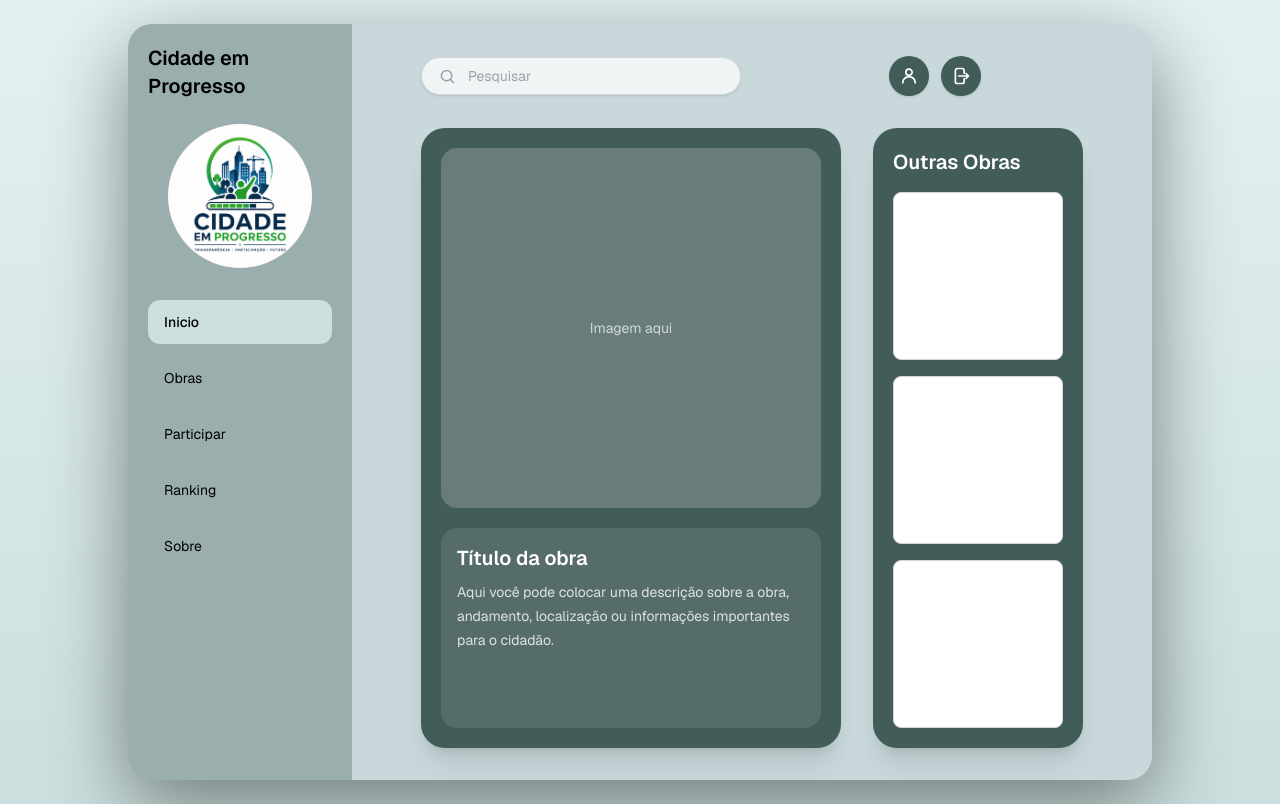
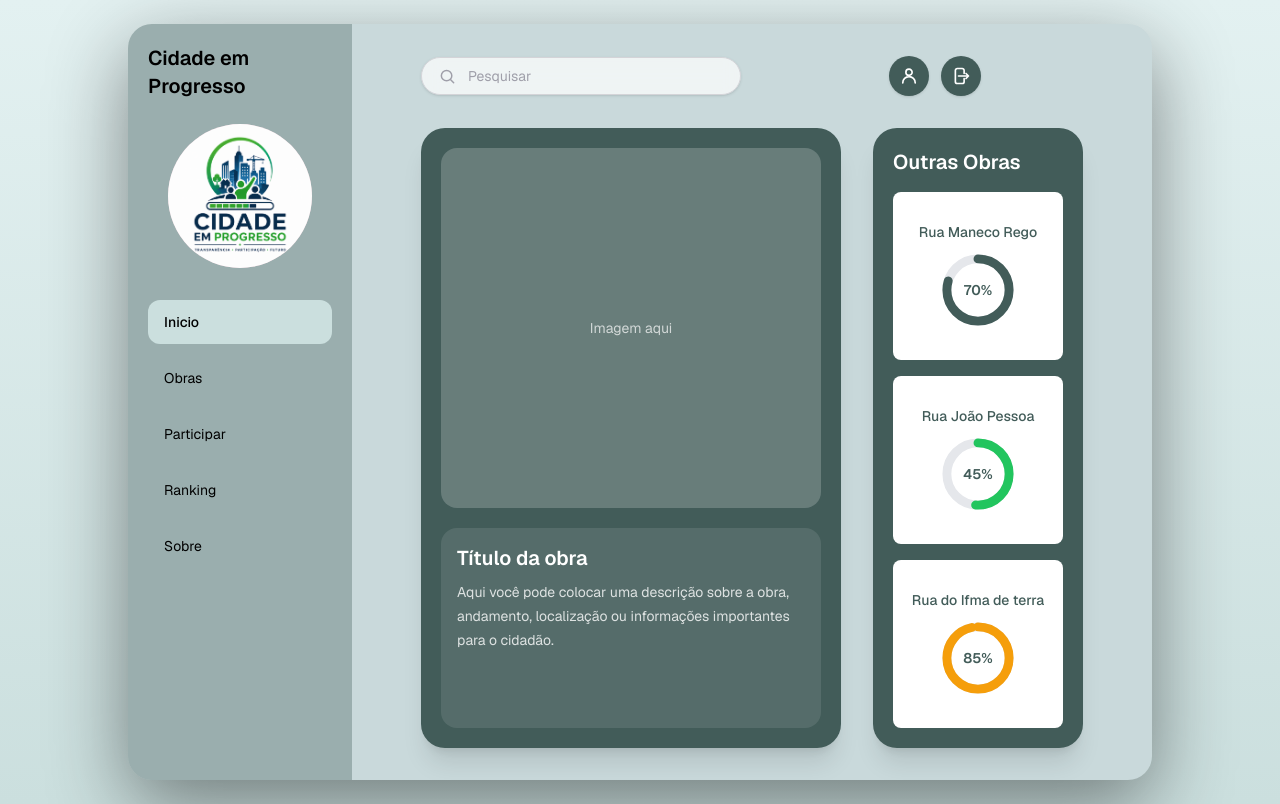
Before and after one commit to TornadoP/Cidade-Em-Progresso, a Next.js app: page / in a window 1280 px wide. Built offline with nearby package versions, Linux system fonts and the light colour scheme.

Commit message:
adicionando card grafico no lugar dos quadrados em branco

```diff
--- a/app/page.tsx
+++ b/app/page.tsx
@@ -168,11 +168,107 @@ export default function Home() {
                 </p>
 
                 <div className="flex gap-4 overflow-x-auto lg:flex-1 lg:flex-col lg:justify-between lg:overflow-visible">
-                  <div className="h-[160px] min-w-[160px] rounded-lg border border-zinc-300 bg-white lg:h-auto lg:min-w-0 lg:flex-1"></div>
+                  {/* Gráfico 1 */}
+                  <div className="flex h-[160px] min-w-[160px] flex-col items-center justify-center rounded-lg bg-white lg:h-auto lg:min-w-0 lg:flex-1">
+                    <p className="mb-2 text-sm font-medium text-[#425C59]">
+                      Rua Maneco Rego
+                    </p>
 
-                  <div className="h-[160px] min-w-[160px] rounded-lg border border-zinc-300 bg-white lg:h-auto lg:min-w-0 lg:flex-1"></div>
+                    <div className="relative flex h-20 w-20 items-center justify-center">
+                      <svg className="h-20 w-20 -rotate-90" viewBox="0 0 36 36">
+                        <circle
+                          cx="18"
+                          cy="18"
+                          r="14"
+                          fill="none"
+                          stroke="#E5E7EB"
+                          strokeWidth="4"
+                        />
+                        <circle
+                          cx="18"
+                          cy="18"
+                          r="14"
+                          fill="none"
+                          stroke="#425C59"
+                          strokeWidth="4"
+                          strokeDasharray="70 100"
+                          strokeLinecap="round"
+                        />
+                      </svg>
 
-                  <div className="h-[160px] min-w-[160px] rounded-lg border border-zinc-300 bg-white lg:h-auto lg:min-w-0 lg:flex-1"></div>
+                      <span className="absolute text-sm font-semibold text-[#425C59]">
+                        70%
+                      </span>
+                    </div>
+                  </div>
+
+                  {/* Gráfico 2 */}
+                  <div className="flex h-[160px] min-w-[160px] flex-col items-center justify-center rounded-lg bg-white lg:h-auto lg:min-w-0 lg:flex-1">
+                    <p className="mb-2 text-sm font-medium text-[#425C59]">
+                      Rua João Pessoa
+                    </p>
+
+                    <div className="relative flex h-20 w-20 items-center justify-center">
+                      <svg className="h-20 w-20 -rotate-90" viewBox="0 0 36 36">
+                        <circle
+                          cx="18"
+                          cy="18"
+                          r="14"
+                          fill="none"
+                          stroke="#E5E7EB"
+                          strokeWidth="4"
+                        />
+                        <circle
+                          cx="18"
+                          cy="18"
+                          r="14"
+                          fill="none"
+                          stroke="#22C55E"
+                          strokeWidth="4"
+                          strokeDasharray="45 100"
+                          strokeLinecap="round"
+                        />
+                      </svg>
+
+                      <span className="absolute text-sm font-semibold text-[#425C59]">
+                        45%
+                      </span>
+                    </div>
+                  </div>
+
+                  {/* Gráfico 3 */}
+                  <div className="flex h-[160px] min-w-[160px] flex-col items-center justify-center rounded-lg bg-white lg:h-auto lg:min-w-0 lg:flex-1">
+                    <p className="mb-2 text-sm font-medium text-[#425C59]">
+                      Rua do Ifma de terra
+                    </p>
+
+                    <div className="relative flex h-20 w-20 items-center justify-center">
+                      <svg className="h-20 w-20 -rotate-90" viewBox="0 0 36 36">
+                        <circle
+                          cx="18"
+                          cy="18"
+                          r="14"
+                          fill="none"
+                          stroke="#E5E7EB"
+                          strokeWidth="4"
+                        />
+                        <circle
+                          cx="18"
+                          cy="18"
+                          r="14"
+                          fill="none"
+                          stroke="#F59E0B"
+                          strokeWidth="4"
+                          strokeDasharray="85 100"
+                          strokeLinecap="round"
+                        />
+                      </svg>
+
+                      <span className="absolute text-sm font-semibold text-[#425C59]">
+                        85%
+                      </span>
+                    </div>
+                  </div>
                 </div>
               </div>
             </div>
```
